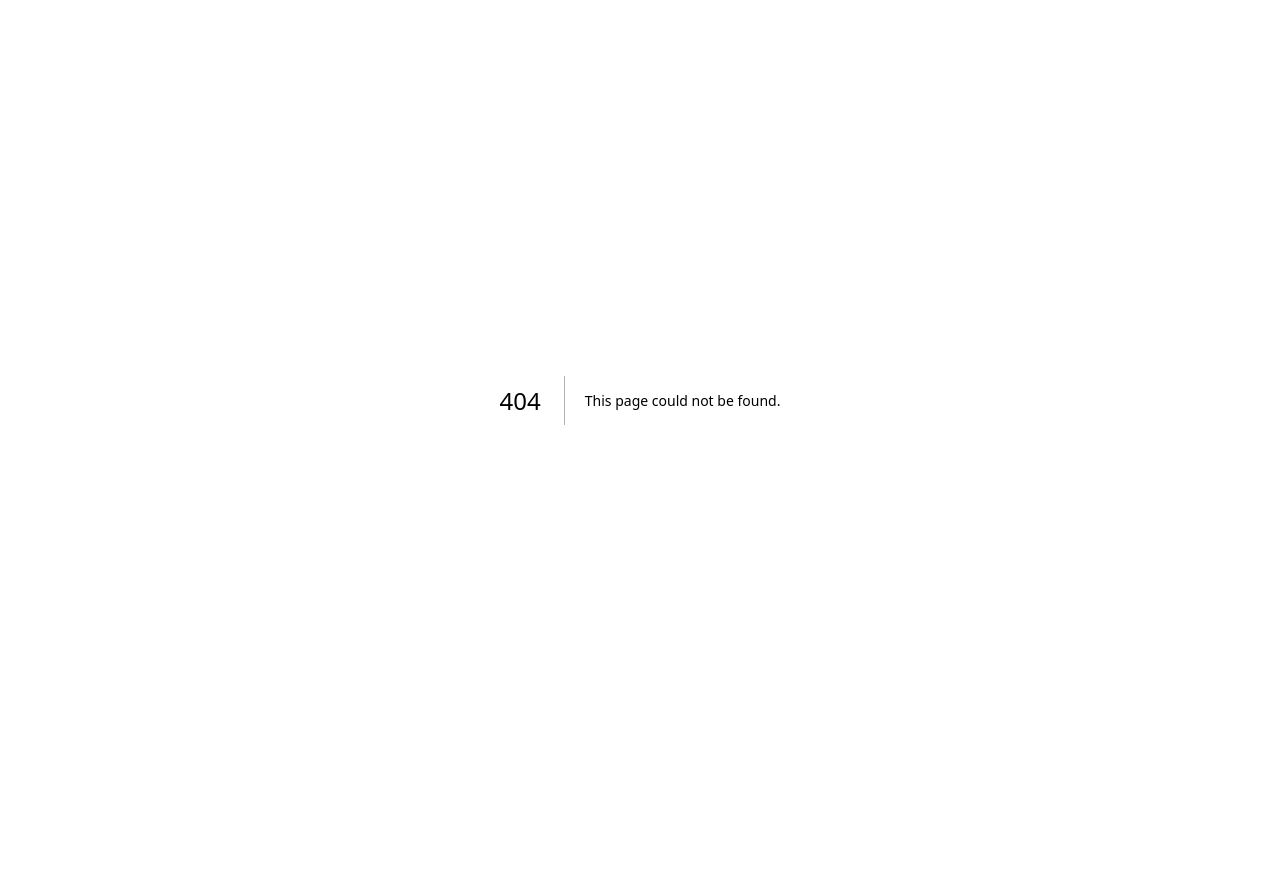
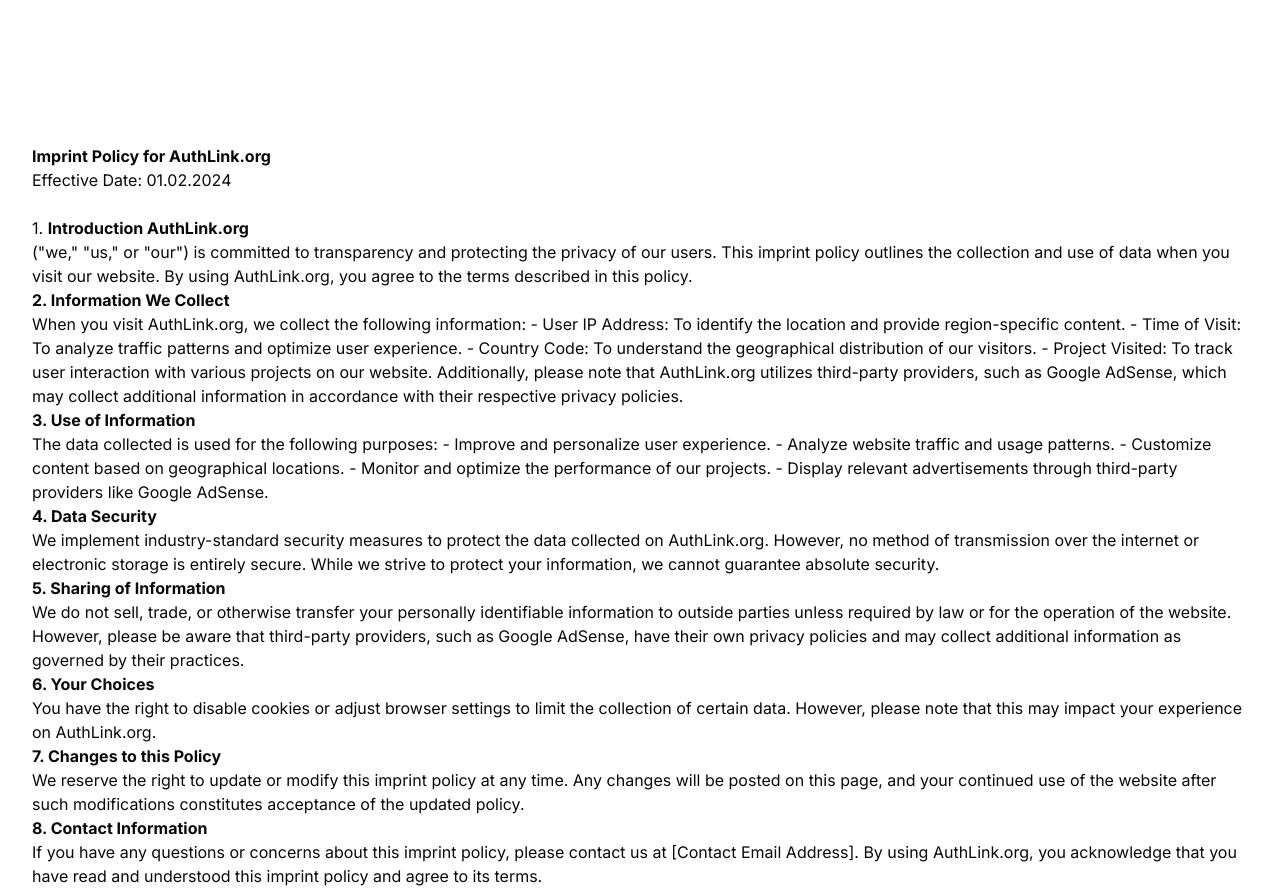
Before and after one commit to authlink-org/browser, a Next.js app: page /imprint in a window 1280 px wide. Before the commit this address had no page. Before the commit the page ends 800 px from the top, so only its background shows below. Built offline with nearby package versions, Linux system fonts and the light colour scheme.

Commit message:
Add imprint

```diff
--- /dev/null
+++ b/app/imprint/page.tsx
@@ -0,0 +1,63 @@
+"use client";
+
+export default function Imprint() {
+  return (
+    <div className="break-after-auto container mx-auto mt-36">
+      <b>Imprint Policy for AuthLink.org</b>
+      <br />
+      Effective Date: 01.02.2024
+      <br />
+      <br /> 1. <b>Introduction AuthLink.org</b>
+      <br /> ("we," "us," or "our") is committed to transparency and protecting
+      the privacy of our users. This imprint policy outlines the collection and
+      use of data when you visit our website. By using AuthLink.org, you agree
+      to the terms described in this policy.
+      <b>
+        <br />
+        2. Information We Collect
+      </b>
+      <br />
+      When you visit AuthLink.org, we collect the following information: - User
+      IP Address: To identify the location and provide region-specific content.
+      - Time of Visit: To analyze traffic patterns and optimize user experience.
+      - Country Code: To understand the geographical distribution of our
+      visitors. - Project Visited: To track user interaction with various
+      projects on our website. Additionally, please note that AuthLink.org
+      utilizes third-party providers, such as Google AdSense, which may collect
+      additional information in accordance with their respective privacy
+      policies.
+      <br /> <b>3. Use of Information</b>
+      <br /> The data collected is used for the following purposes: - Improve
+      and personalize user experience. - Analyze website traffic and usage
+      patterns. - Customize content based on geographical locations. - Monitor
+      and optimize the performance of our projects. - Display relevant
+      advertisements through third-party providers like Google AdSense. <br />
+      <b>4. Data Security</b> <br /> We implement industry-standard security
+      measures to protect the data collected on AuthLink.org. However, no method
+      of transmission over the internet or electronic storage is entirely
+      secure. While we strive to protect your information, we cannot guarantee
+      absolute security.
+      <br /> <b>5. Sharing of Information</b>
+      <br /> We do not sell, trade, or otherwise transfer your personally
+      identifiable information to outside parties unless required by law or for
+      the operation of the website. However, please be aware that third-party
+      providers, such as Google AdSense, have their own privacy policies and may
+      collect additional information as governed by their practices.
+      <br /> <b>6. Your Choices</b>
+      <br /> You have the right to disable cookies or adjust browser settings to
+      limit the collection of certain data. However, please note that this may
+      impact your experience on AuthLink.org. <br />
+      <b>7. Changes to this Policy</b>
+      <br /> We reserve the right to update or modify this imprint policy at any
+      time. Any changes will be posted on this page, and your continued use of
+      the website after such modifications constitutes acceptance of the updated
+      policy.
+      <br />
+      <b>8. Contact Information</b>
+      <br /> If you have any questions or concerns about this imprint policy,
+      please contact us at [Contact Email Address]. By using AuthLink.org, you
+      acknowledge that you have read and understood this imprint policy and
+      agree to its terms.
+    </div>
+  );
+}
--- a/app/layout.tsx
+++ b/app/layout.tsx
@@ -10,6 +10,8 @@
     "AuthLink.org is a software monetization platform hosting fully user generated content.",
 };
 
+import Script from "next/script";
+
 export default function RootLayout({
   children,
 }: {
@@ -18,6 +20,11 @@
   return (
     <html lang="en">
       <body className={inter.className}>{children}</body>
+      <Script
+        async
+        src="https://pagead2.googlesyndication.com/pagead/js/adsbygoogle.js?client=ca-pub-7332189436665724"
+        crossOrigin="anonymous"
+      />
     </html>
   );
 }
--- a/app/page.tsx
+++ b/app/page.tsx
@@ -12,6 +12,20 @@
     <>
       <Navbar />
       <Header />
+      <div className="absolute bottom-4 container mx-auto flex justify-center gap-4">
+        <a
+          href="/privacy"
+          className="hover:underline underline-offset-8 decoration-wavy decoration-green-500"
+        >
+          Privacy
+        </a>
+        <a
+          href="/imprint"
+          className="hover:underline underline-offset-8 decoration-wavy decoration-green-500"
+        >
+          Imprint
+        </a>
+      </div>
     </>
   );
 }
```
